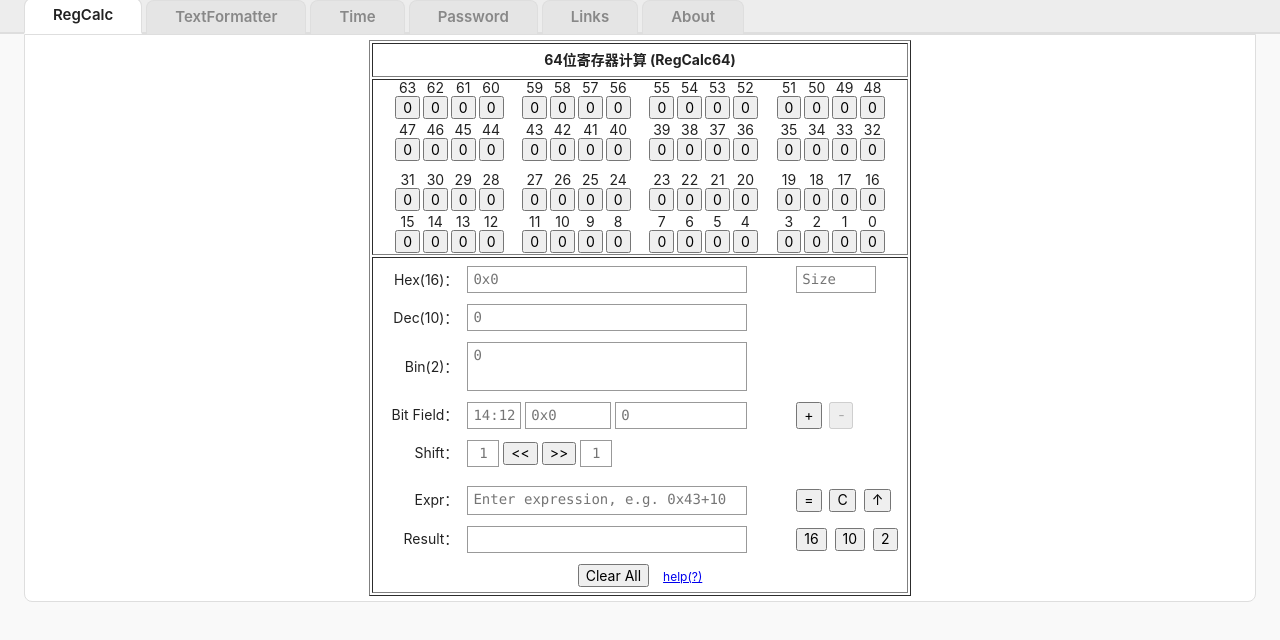
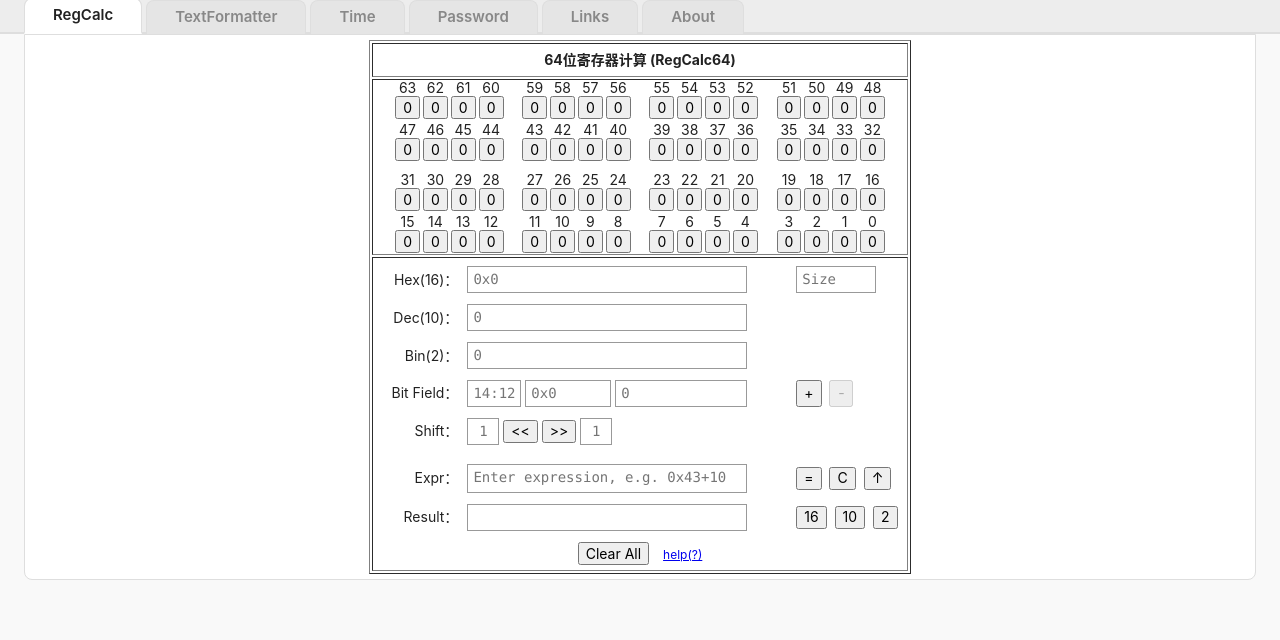
Before and after one commit to yakoye/RegCalcTextTool, a website: page RegCalcTextTool.html in a window 1280 px wide. Drawn offline with Linux system fonts and the light colour scheme.

Commit message:
Make RegCalc binary input auto-resize

```diff
--- a/RegCalcTextTool.html
+++ b/RegCalcTextTool.html
@@ -192,11 +192,12 @@
         }
         #regcalc-ui #regcalc_bin {
             width: var(--regcalc-field-width) !important;
-            height: 3.5em !important;
+            min-height: calc(1.35em + 8px);
+            max-height: calc((1.35em * 3) + 10px);
             resize: none;
             white-space: pre-wrap;
             overflow-x: hidden;
-            overflow-y: auto;
+            overflow-y: hidden;
             overflow-wrap: anywhere;
             word-break: break-all;
         }
@@ -936,7 +937,7 @@
                             <tr>
                                 <td class="regcalc-label" title="二进制(Binary)">Bin(2)：</td>
                                 <td class="regcalc-control">
-                                    <textarea name="bin" id="regcalc_bin" placeholder="0" oninput="regcalc_set_text_value('bin')"></textarea>
+                                    <textarea name="bin" id="regcalc_bin" placeholder="0" oninput="regcalc_set_text_value('bin'); regcalc_resizeBinInput()"></textarea>
                                 </td>
                                 <td class="regcalc-actions"></td>
                             </tr>
@@ -1353,7 +1354,8 @@
 2026.06.07  v0.22  修改界面为英文，提示中文英文
 2026.06.09  v0.23  修复 RegCalc 精确小数计算，Time 增加时间转换联动
 2026.06.09  v0.24  RegCalc 小数表达式改用 mathjs 计算
-2026.06.09  v0.25  RegCalc 计算输入支持 × ÷ 和全角运算符</pre>
+2026.06.09  v0.25  RegCalc 计算输入支持 × ÷ 和全角运算符
+2026.06.09  v0.26  Bin(2) 输入框改为按内容动态高度</pre>
             </div>
 
             <div class="tool-section">
@@ -1407,7 +1409,8 @@
 2026.06.07  v0.22  Updated the UI to English and added bilingual Chinese-English tooltips
 2026.06.09  v0.23  Fixed exact decimal calculation in RegCalc, added linked time conversion in Time
 2026.06.09  v0.24  Switched RegCalc decimal expressions to mathjs
-2026.06.09  v0.25  Added RegCalc support for ×, ÷, and full-width operators</pre>
+2026.06.09  v0.25  Added RegCalc support for ×, ÷, and full-width operators
+2026.06.09  v0.26  Made the Bin(2) input height adjust to its content</pre>
             </div>
         </div>
     </div>
@@ -1492,11 +1495,33 @@
     let regcalc_isProgrammatic = false;
     const regcalc_units = ['', 'K', 'M', 'G', 'T', 'P', 'E'];
 
+    function regcalc_resizeBinInput() {
+        const input = document.getElementById('regcalc_bin');
+        if (!input) return;
+
+        const decInput = document.getElementById('regcalc_dec');
+        const style = window.getComputedStyle(input);
+        const lineHeight = parseFloat(style.lineHeight) || 19;
+        const verticalPadding =
+            (parseFloat(style.paddingTop) || 0) +
+            (parseFloat(style.paddingBottom) || 0) +
+            (parseFloat(style.borderTopWidth) || 0) +
+            (parseFloat(style.borderBottomWidth) || 0);
+        const oneLineHeight = decInput?.offsetHeight || Math.ceil(lineHeight + verticalPadding);
+        const maxHeight = Math.ceil(lineHeight * 3 + verticalPadding);
+
+        input.style.height = `${oneLineHeight}px`;
+        const nextHeight = Math.max(oneLineHeight, Math.min(input.scrollHeight, maxHeight));
+        input.style.height = `${nextHeight}px`;
+        input.style.overflowY = input.scrollHeight > maxHeight ? 'auto' : 'hidden';
+    }
+
     function regcalc_clear_bin_dec_hex() {
         document.getElementById("regcalc_bin").value = "";
         document.getElementById("regcalc_dec").value = "";
         document.getElementById("regcalc_hex").value = "";
         document.getElementById("regcalc_human").value = "";
+        regcalc_resizeBinInput();
     }
 
     function regcalc_str_to_bin() {
@@ -1527,6 +1552,7 @@
         const num = BigInt('0b' + bin_str);
         document.getElementById("regcalc_human").value = regcalc_convertToHumanReadable(num);
 
+        regcalc_resizeBinInput();
         regcalc_updateAllBitFields();
     }
 
@@ -1559,6 +1585,7 @@
             btn.value = bitVal;
             btn.style.color = (bitVal === '1') ? 'Red' : 'Black';
         }
+        regcalc_resizeBinInput();
         regcalc_updateAllBitFields();
     }
 
@@ -2253,6 +2280,7 @@
             document.getElementById('regcalc_' + id).value = "0";
             document.getElementById('regcalc_' + id).style.color = "Black"
         }
+        regcalc_resizeBinInput();
     }
 
     function regcalc_window_onload() {
@@ -2260,9 +2288,14 @@
         document.getElementById("regcalc_bin").value = "";
         document.getElementById("regcalc_dec").value = "";
         regcalc_refreshBitFieldButtons();
+        regcalc_resizeBinInput();
         regcalc_resizeCalcInput();
     }
     window.onload = regcalc_window_onload;
+    window.addEventListener('resize', regcalc_resizeBinInput);
+    if (window.visualViewport) {
+        window.visualViewport.addEventListener('resize', regcalc_resizeBinInput);
+    }
     </script>
     <!-- END RegCalc -->
 
```
Also changed, not shown: README.md.
